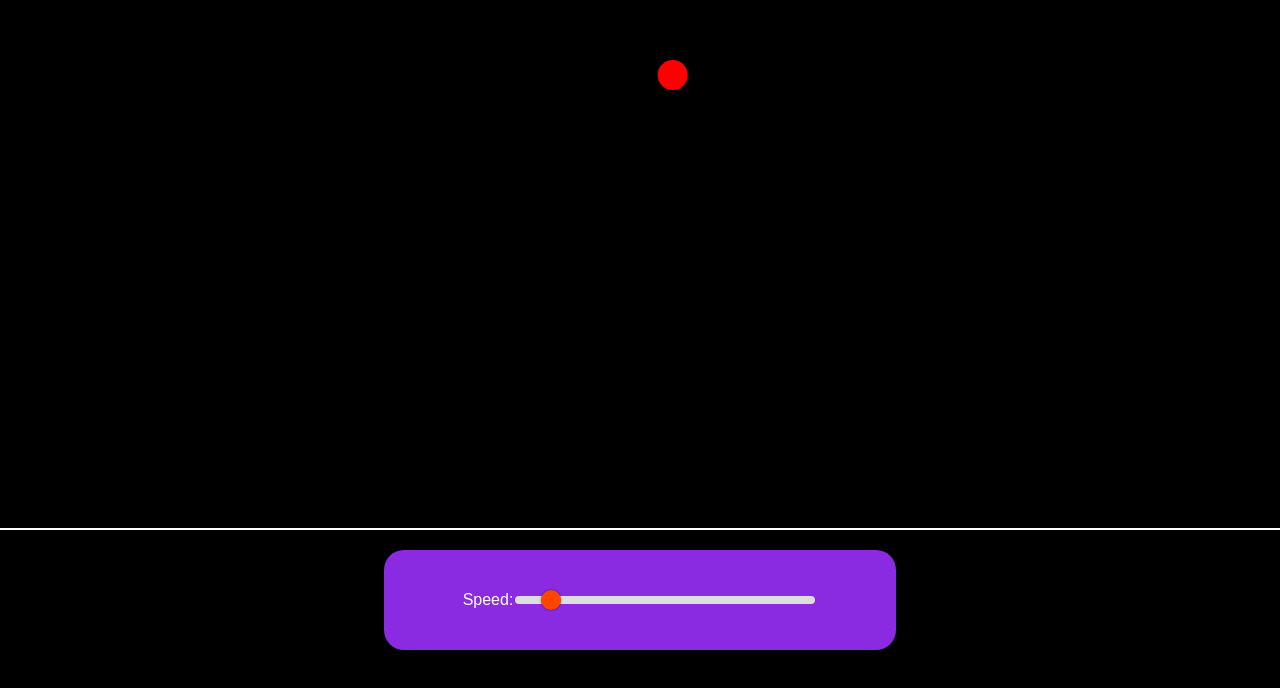
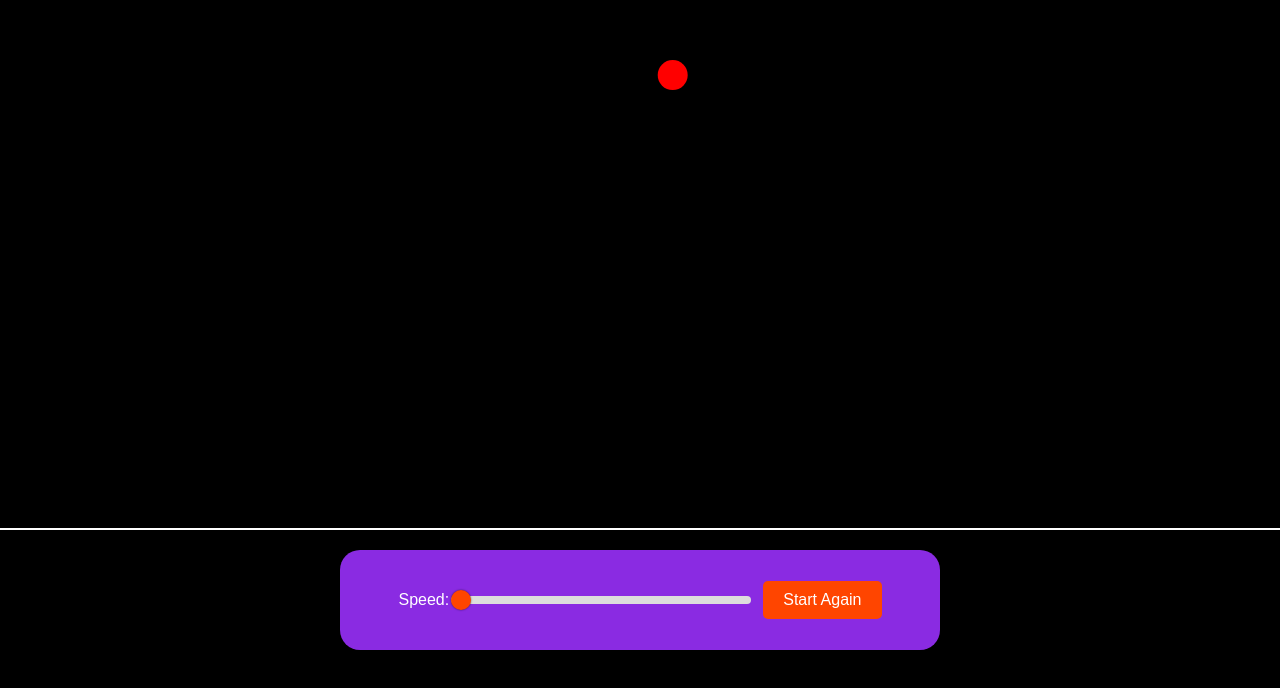
Before and after one commit to Jaishu07/eye-therapy-on, a website: page dynamicRotation.html in a window 1280 px wide. Shown: the part 272-960 px from the top of the page. Drawn offline with Linux system fonts and the light colour scheme.

Commit message:
Update dynamicRotation.html

```diff
--- a/dynamicRotation.html
+++ b/dynamicRotation.html
@@ -46,7 +46,7 @@
       justify-content: center;
       background-color: blueviolet;
       height: 100px;
-      width: 40vw;
+      width: 600px;
       border-radius: 20px;
       margin-bottom: 40px;
       margin-top: 20px;
@@ -66,7 +66,7 @@
       background: #ccc;
     }
 
-
+    /* Slider thumb */
     .slider::-webkit-slider-thumb {
       -webkit-appearance: none;
       appearance: none;
@@ -83,6 +83,7 @@
       background: #ff6347;
     }
 
+    /* For other browsers (Firefox) */
     .slider::-moz-range-thumb {
       width: 20px;
       height: 20px;
@@ -102,6 +103,23 @@
       height: 8px;
       border-radius: 5px;
     }
+    button {
+   background-color: #ff4500;
+  color: white;
+  padding: 10px 20px;
+  border: none;
+  border-radius: 5px;
+  cursor: pointer;
+  font-size: 16px;
+  font-family: Arial, sans-serif;
+  transition: background-color 0.3s ease-in-out;
+  margin-left: 10px;
+}
+
+button:hover {
+  background-color: #ff6347;
+}
+
   </style>
 </head>
 <body>
@@ -112,7 +130,8 @@
 
   <div class="control-panel">
     <label for="speedControl">Speed: </label>
-    <input type="range" id="speedControl" class="slider" min="0.01" max="1" value="0.1" step="0.01">
+    <input type="range" id="speedControl" class="slider" min="0.5" max="2" value="0.1" step="0.01">
+    <button class="button" onclick="startAnimation()">Start Again</button>
   </div>
 
   <script>
@@ -122,7 +141,7 @@
     let radius = 10;
     const maxRadius = 50;
     let speed = 0.10;
-
+    let animationFrameId;
     function moveDot() {
       radius += 0.2;
       angle += speed;
@@ -134,8 +153,8 @@
       if (radius <= 0) {
               radius = maxRadius;
       }
-
-      requestAnimationFrame(moveDot);
+      animationFrameId = requestAnimationFrame(moveDot);
+      // timeoutId = setTimeout(animateStep, speed);
     }
 
 
@@ -143,6 +162,13 @@
       speed = parseFloat(this.value);
     });
 
+    function startAnimation() {
+      cancelAnimationFrame(animationFrameId);
+      angle = 0;
+      radius = 10;
+      moveDot();
+    }
+
     moveDot();
   </script>
 </body>
```
